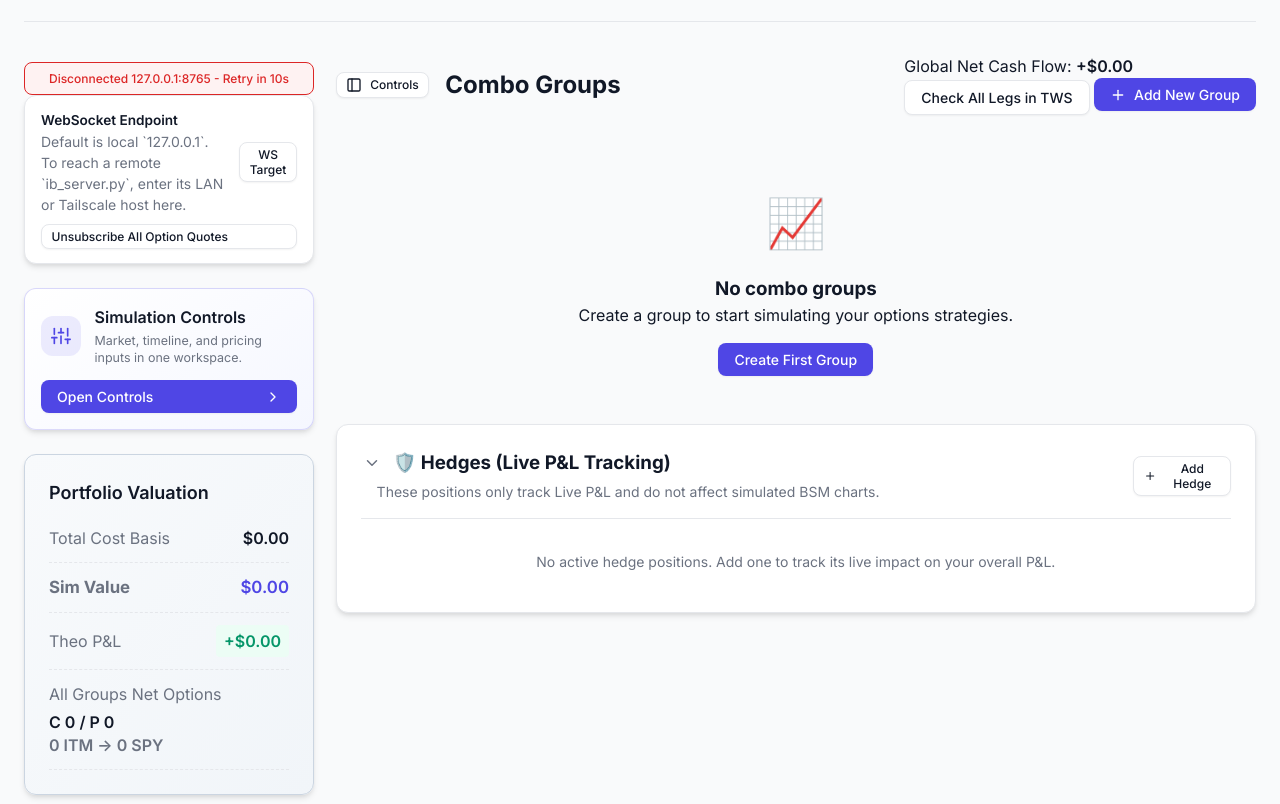
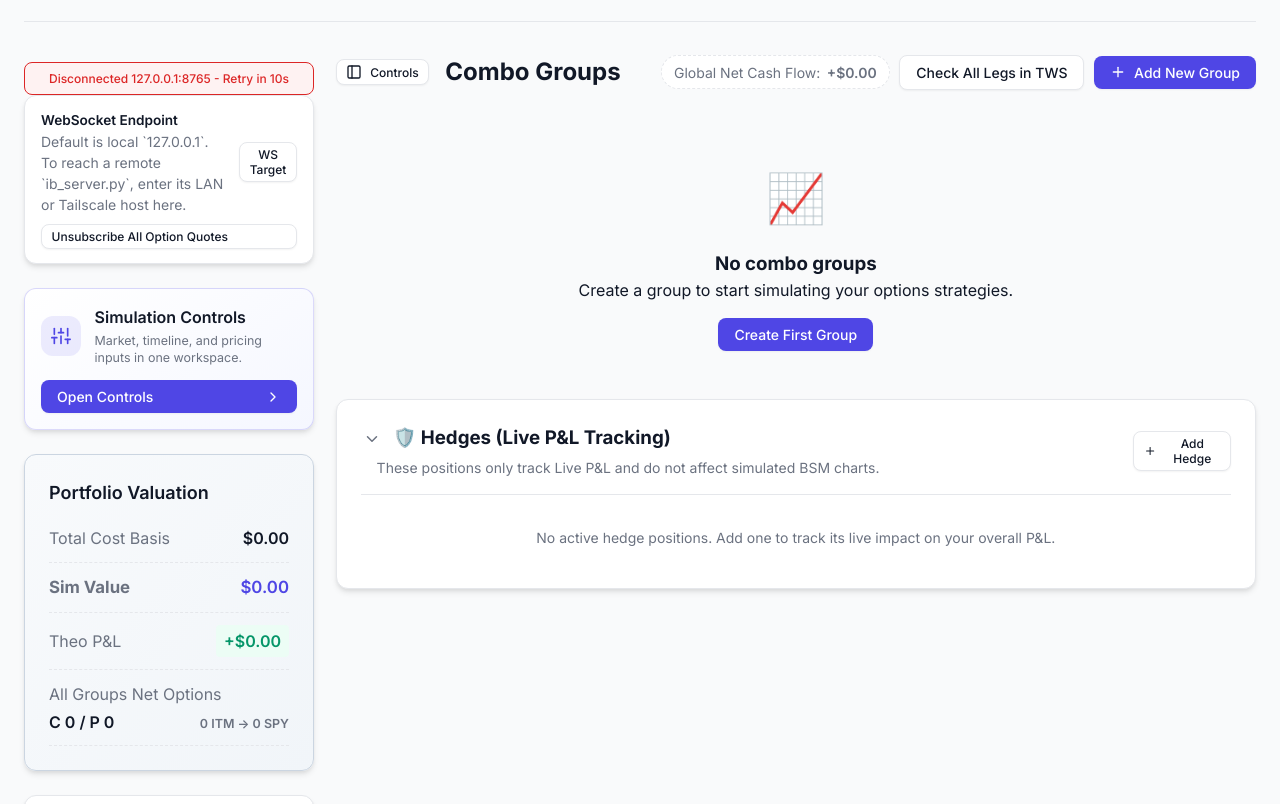
Before and after one commit to xuzhe35/Option-Combo-Simulation, a plain HTML site: page index.html in a window 1280 px wide. Shown: the part 86-890 px from the top of the page. Drawn offline with Linux system fonts and the light colour scheme.

Commit message:
Apply group cash flow and expiry delivery: style.css

```diff
--- a/style.css
+++ b/style.css
@@ -720,6 +720,28 @@ input[type=range]:focus {
     overflow-wrap: anywhere;
 }
 
+.option-redundancy-values {
+    display: flex;
+    align-items: baseline;
+    justify-content: space-between;
+    gap: 0.65rem;
+    min-width: 0;
+}
+
+.option-redundancy-values .option-redundancy-value {
+    flex: 0 0 auto;
+    width: max-content;
+    white-space: nowrap;
+}
+
+.projected-delivery-value {
+    flex: 0 0 auto;
+    font-size: 0.78rem;
+    line-height: 1.35;
+    text-align: right;
+    white-space: nowrap;
+}
+
 /* Buttons */
 .btn {
     display: inline-flex;
@@ -920,6 +942,40 @@ input[type=range]:focus {
 .portfolio-header-global h2 {
     font-size: 1.5rem;
     font-weight: 700;
+    white-space: nowrap;
+}
+
+.portfolio-header-actions {
+    display: flex;
+    align-items: center;
+    gap: 0.6rem;
+    min-width: 0;
+}
+
+.global-net-cash-flow {
+    display: inline-flex;
+    align-items: center;
+    gap: 0.4rem;
+    flex: 0 0 auto;
+    padding: 0.35rem 0.75rem;
+    border: 1px dashed var(--border-color);
+    border-radius: 999px;
+    background: var(--card-bg);
+    color: var(--text-muted);
+    font-size: 0.875rem;
+    white-space: nowrap;
+}
+
+@media (max-width: 1180px) {
+    .global-net-cash-flow-label {
+        display: none;
+    }
+
+    .portfolio-header-actions .btn {
+        flex: 0 0 auto;
+        padding-inline: 0.75rem;
+        white-space: nowrap;
+    }
 }
 
 .greeks-action-row {
@@ -1114,6 +1170,7 @@ input[type=range]:focus {
 }
 
 .group-header-delta-item,
+.group-header-net-cash-flow-item,
 .group-header-live-pnl-item {
     display: inline-flex;
     align-items: center;
@@ -1134,6 +1191,7 @@ input[type=range]:focus {
 }
 
 .group-header-delta-item .label,
+.group-header-net-cash-flow-item .label,
 .group-header-live-pnl-item .label {
     color: var(--text-muted);
 }
@@ -1209,6 +1267,7 @@ input[type=range]:focus {
 
 .group-card .group-order-controls,
 .group-card .group-header-delta-item,
+.group-card .group-header-net-cash-flow-item,
 .group-card .group-header-live-pnl-item,
 .group-card .group-actions {
     flex: 0 0 auto;
@@ -1445,6 +1504,7 @@ input[type=range]:focus {
     }
 
     .group-header-delta-item,
+    .group-header-net-cash-flow-item,
     .group-header-live-pnl-item {
         margin-left: 0.25rem;
         padding: 0.3rem 0.55rem;
@@ -1491,6 +1551,7 @@ input[type=range]:focus {
     }
 
     .group-header-delta-item,
+    .group-header-net-cash-flow-item,
     .group-header-live-pnl-item {
         margin-left: 0;
     }
```
